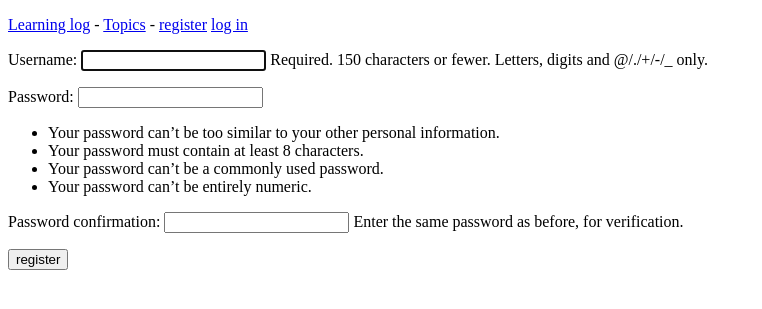
After one commit to ArtemiiLulevich/My_learning_log, a Django app: page /users/register/ in a window 1280 px wide. The commit adds this page. Shown: the top 309 px of the page, without its empty margins (0-762 px from the left). Run offline with Django 3.2, Linux system fonts and the light colour scheme.

Commit message:
Add registration.

```diff
--- a/learning_log/learning_log/settings.py
+++ b/learning_log/learning_log/settings.py
@@ -121,3 +121,5 @@ USE_TZ = True
 # https://docs.djangoproject.com/en/2.2/howto/static-files/
 
 STATIC_URL = '/static/'
+
+LOGIN_URL = '/users/login/'
--- a/learning_log/learning_logs/models.py
+++ b/learning_log/learning_logs/models.py
@@ -1,11 +1,12 @@
 from django.db import models
+from django.contrib.auth.models import User
 
 
-# Create your models here.
 class Topic(models.Model):
     """The topic that the user is studying."""
     text = models.CharField(max_length=200)
     date_added = models.DateTimeField(auto_now_add=True)
+    owner = models.ForeignKey(User, on_delete=models.DO_NOTHING)
 
     def __str__(self):
         """Returns a string representation of the model."""
--- a/learning_log/learning_logs/templates/learning_logs/base.html
+++ b/learning_log/learning_logs/templates/learning_logs/base.html
@@ -12,6 +12,7 @@
         Hello, {{ user.username }}.
         <a href="{% url 'users:logout' %}">log out</a>
     {% else %}
+        <a href="{% url 'users:register' %}">register</a>
         <a href="{% url 'users:login' %}">log in</a>
     {% endif %}
 </p>
--- /dev/null
+++ b/learning_log/users/templates/users/register.html
@@ -0,0 +1,12 @@
+{% extends "learning_logs/base.html" %}
+
+{% block title %}Register{% endblock title %}
+
+{% block content %}
+    <form method="post" action="{% url 'users:register' %}">
+        {% csrf_token %}
+        {{ form.as_p }}
+        <button name="submit">register</button>
+        <input type="hidden" name="next" value="{% url 'learning_logs:index' %}" />
+    </form>
+{% endblock content %}
--- a/learning_log/users/urls.py
+++ b/learning_log/users/urls.py
@@ -7,5 +7,6 @@ from . import views
 urlpatterns = [
     url('login/', LoginView.as_view(template_name='users/login.html'), name='login'),
     url('logout/', views.logout_view, name='logout'),
+    url('register/', views.register, name='register'),
 
 ]
--- a/learning_log/users/views.py
+++ b/learning_log/users/views.py
@@ -2,9 +2,27 @@ from django.shortcuts import render
 
 from django.http import HttpResponseRedirect
 from django.urls import reverse
-from django.contrib.auth import logout
+from django.contrib.auth import logout, login, authenticate
+from django.contrib.auth.forms import UserCreationForm
 
 
 def logout_view(request):
     logout(request)
     return HttpResponseRedirect(reverse('learning_logs:index'))
+
+
+def register(request):
+    if request.method != 'POST':
+        form = UserCreationForm()
+    else:
+        form = UserCreationForm(data=request.POST)
+
+        if form.is_valid():
+            new_user = form.save()
+            authenticated_user = authenticate(username=new_user.username,
+                                              password=request.POST['password1'])
+            login(request, authenticated_user)
+            return HttpResponseRedirect(reverse('learning_logs:index'))
+
+    context = {'form': form}
+    return render(request, 'users/register.html', context)
```
Also changed, not shown: learning_log/learning_logs/views.py (+6 -1 lines).
